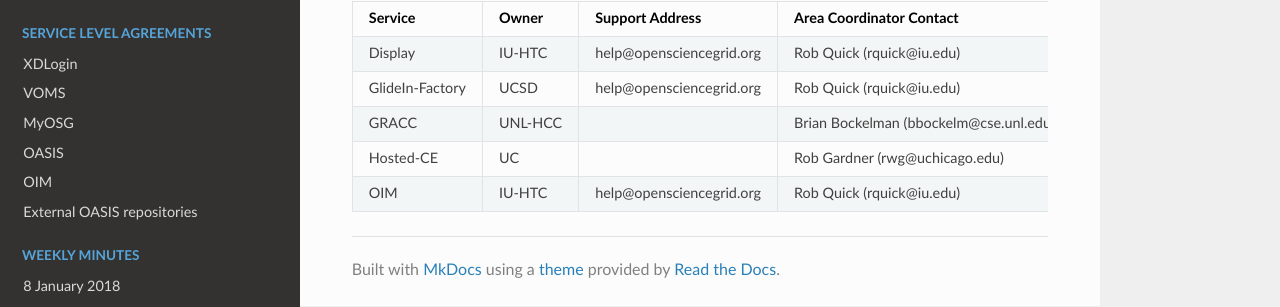
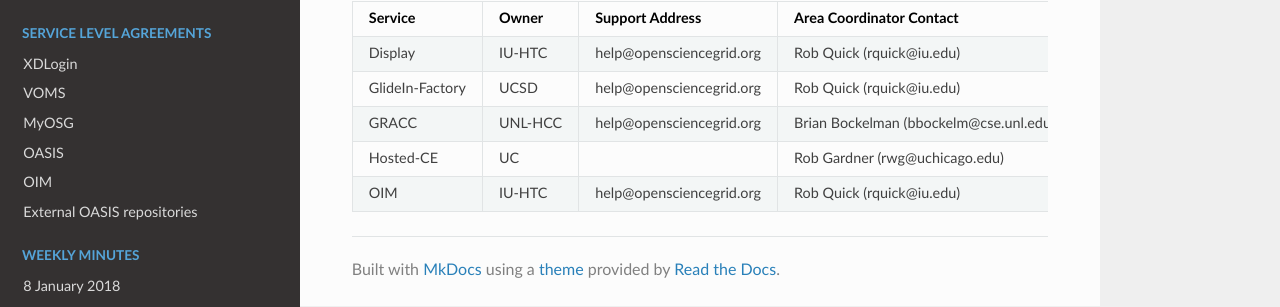
Before and after one commit to osg-htc/operations, an MkDocs documentation site: the page built from docs/ServiceManagement/ResponsibilityMatrix.md, in a window 1280 px wide. Shown: the part 159-466 px from the top of the page. Built offline with MkDocs 1.6.1, drawn with Linux system fonts in a browser that asks for light colours; nearby versions of some CDN libraries; old or Windows-style settings are respelled for this version of MkDocs.

Commit message:
Update ResponsibilityMatrix.md

```diff
--- a/docs/ServiceManagement/ResponsibilityMatrix.md
+++ b/docs/ServiceManagement/ResponsibilityMatrix.md
@@ -4,6 +4,6 @@
 |-----------------|---------|--------------------------|----------------------------------------|-----------------|-------------------|
 | Display         | IU-HTC  | help@opensciencegrid.org | Rob Quick (rquick@iu.edu)              | [Link](https://github.com/opensciencegrid/operations/blob/master/docs/ServiceManagement/ServiceCatalog/SC_Display.md)                |                   |
 | GlideIn-Factory | UCSD    | help@opensciencegrid.org | Rob Quick (rquick@iu.edu)              | [Link](https://github.com/opensciencegrid/operations/blob/master/docs/ServiceManagement/ServiceCatalog/SC_GlideInFactory.md)                |                   |
-| GRACC           | UNL-HCC |                          | Brian Bockelman (bbockelm@cse.unl.edu) |                 |                   |
+| GRACC           | UNL-HCC | help@opensciencegrid.org | Brian Bockelman (bbockelm@cse.unl.edu) | [Link](https://github.com/opensciencegrid/operations/blob/master/docs/ServiceManagement/ServiceCatalog/SC_GRACC.md)                |                   |
 | Hosted-CE       | UC      |                          | Rob Gardner (rwg@uchicago.edu)         |                 |                   |
 | OIM             | IU-HTC  | help@opensciencegrid.org | Rob Quick (rquick@iu.edu)              |                 |                   |
```
